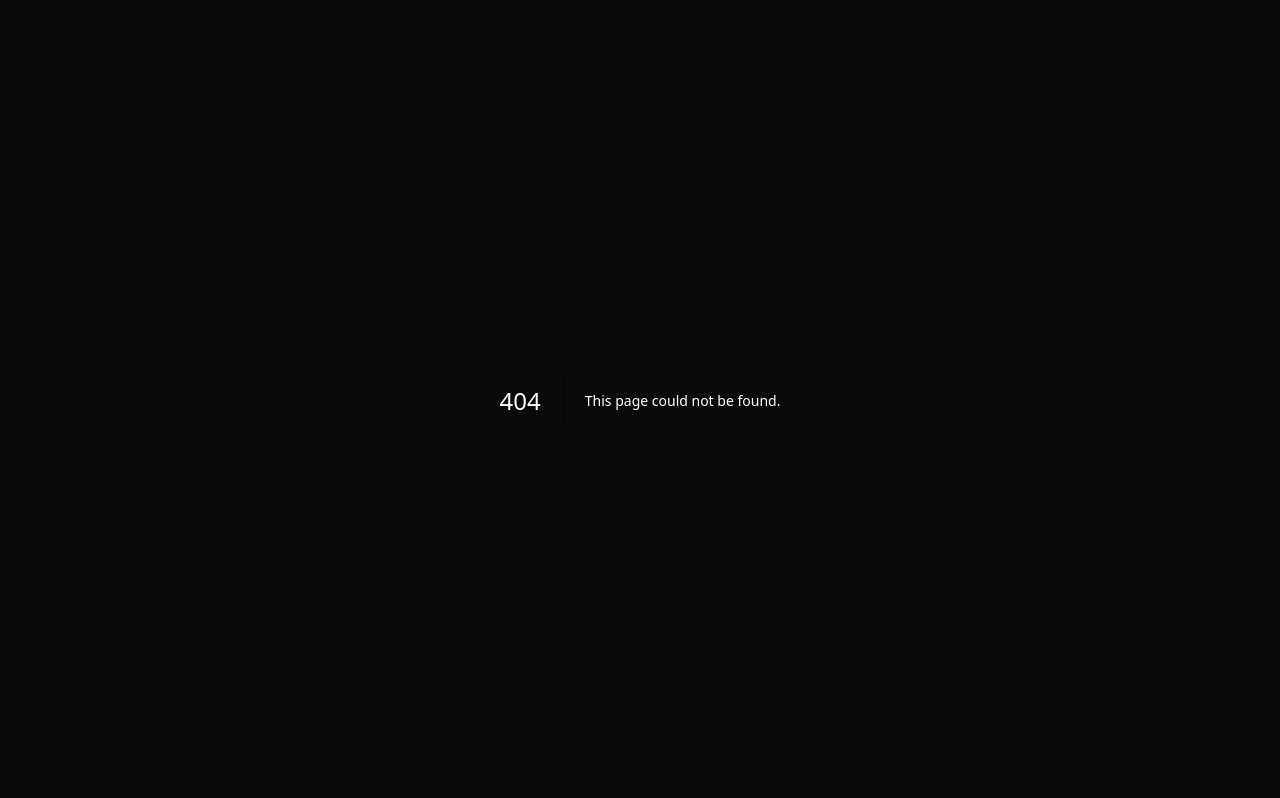
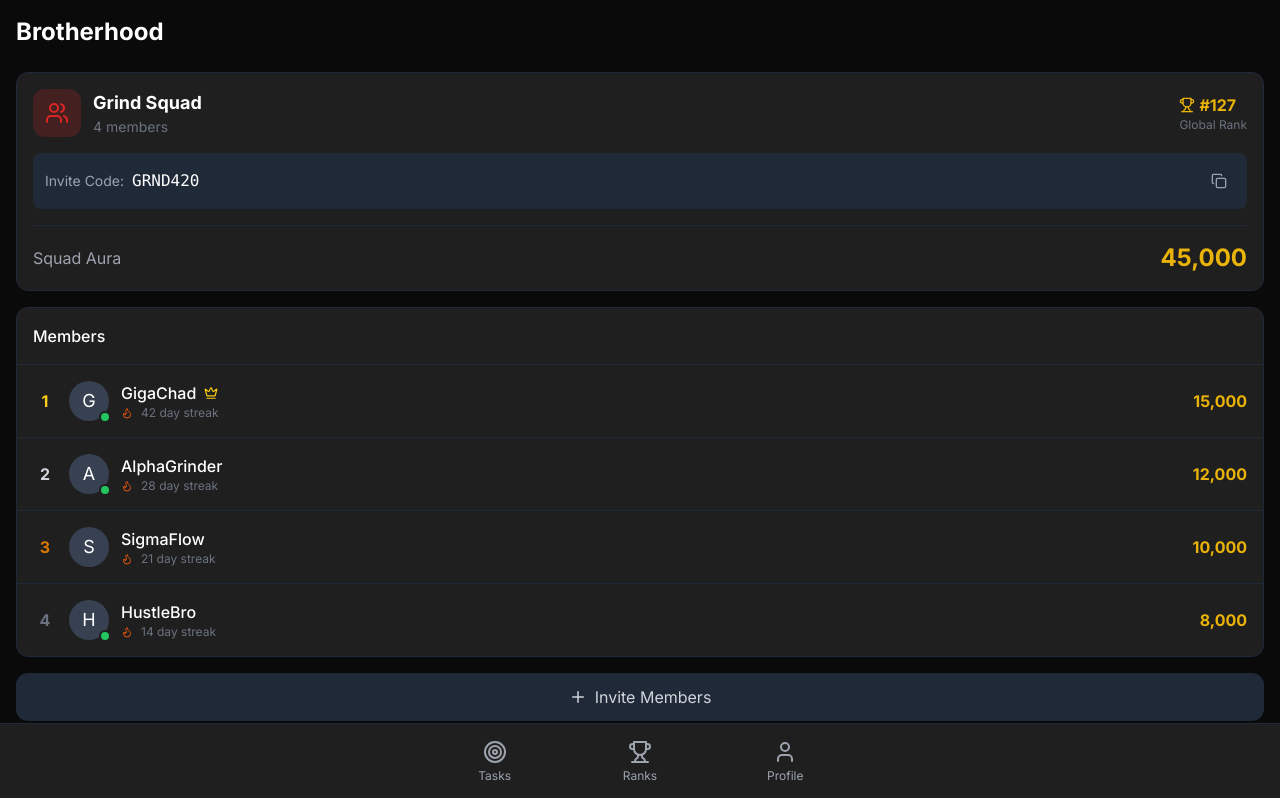
Before and after one commit to Srujansai07/GigaChad-79, a Next.js app in the folder brogigachat/: page /squad in a window 1280 px wide. Before the commit this address had no page. Shown: the top 798 px of the page. Built offline with nearby package versions, Linux system fonts and the light colour scheme.

Commit message:
Add brogigachat/src/app/squad/page.tsx

```diff
--- /dev/null
+++ b/brogigachat/src/app/squad/page.tsx
@@ -0,0 +1,25 @@
+import { Metadata } from 'next';
+import SquadView from '@/components/SquadView';
+import ChallengeBattles from '@/components/ChallengeBattles';
+import BottomNav from '@/components/BottomNav';
+
+export const metadata: Metadata = {
+    title: 'Squad | BroGigaChad',
+    description: 'Your squad and battles',
+};
+
+export default function SquadPage() {
+    return (
+        <div className="min-h-screen bg-background p-4 pb-24 space-y-6">
+            <h1 className="text-2xl font-bold text-white">Brotherhood</h1>
+
+            {/* Squad View */}
+            <SquadView />
+
+            {/* Challenge Battles */}
+            <ChallengeBattles />
+
+            <BottomNav />
+        </div>
+    );
+}
```
